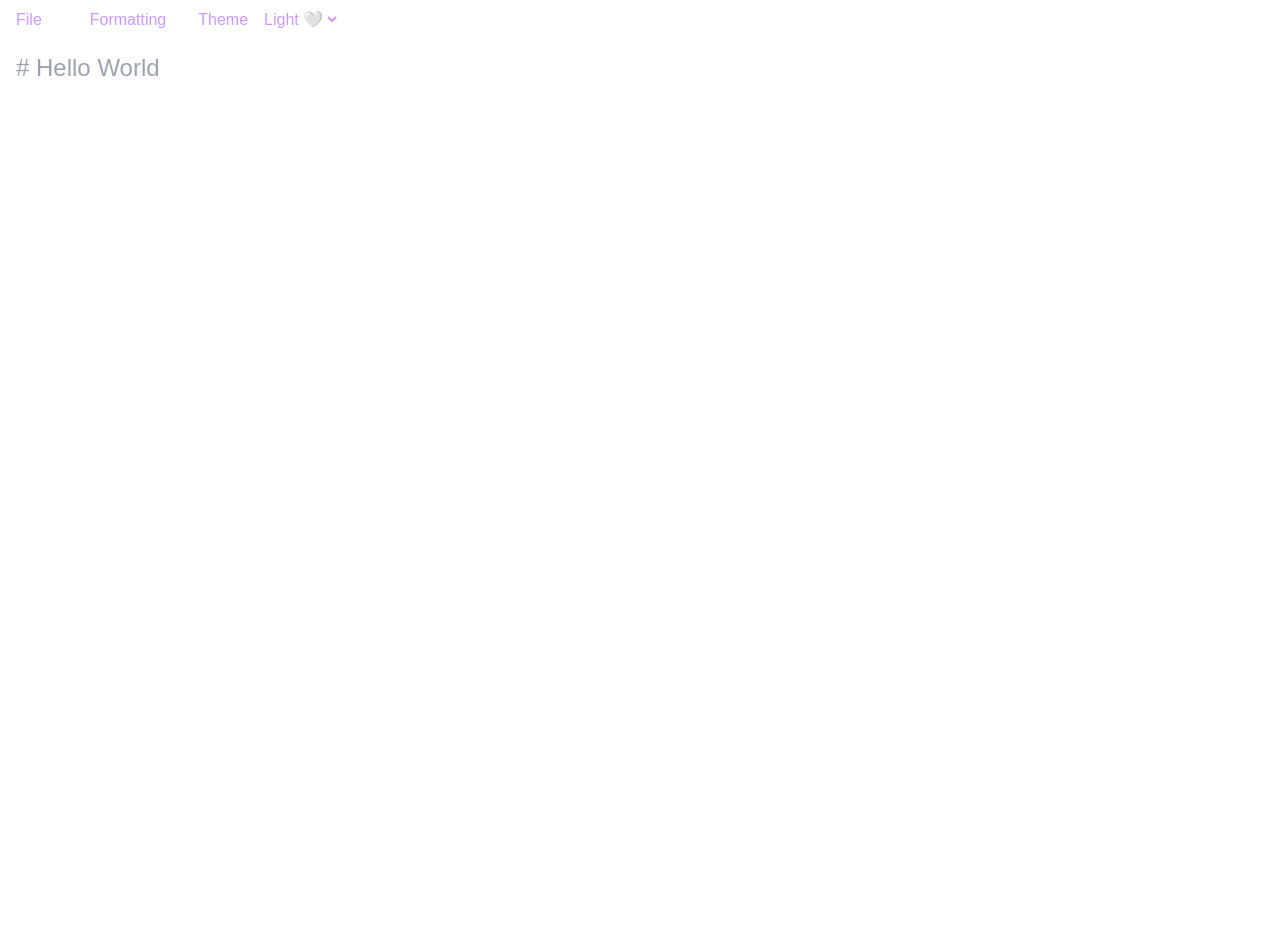
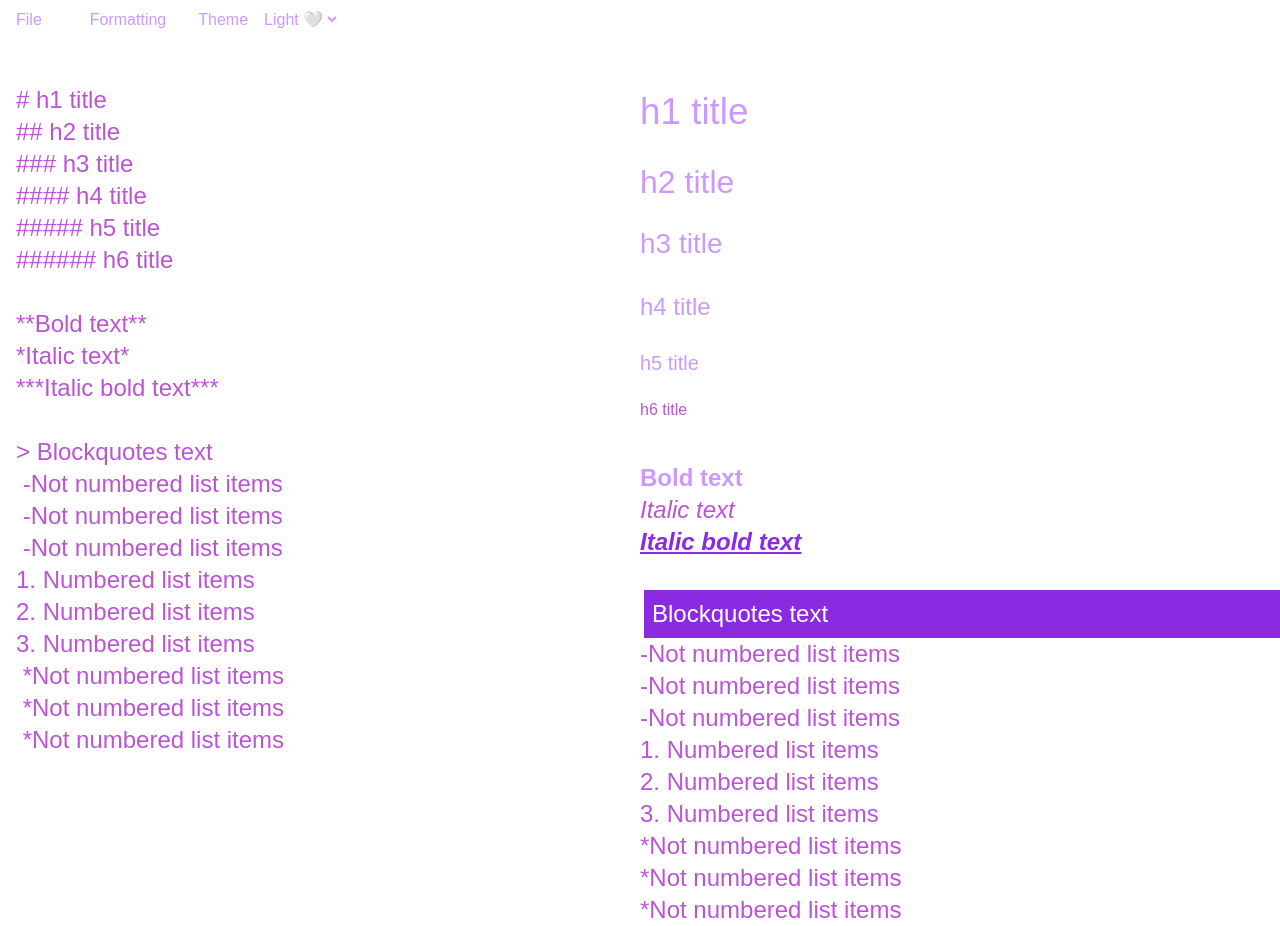
Before and after one commit to vasin-oleksii/MARKDOWN, a React (Vite) app: page / in a window 1280 px wide. Before the commit the page ends 800 px from the top, so only its background shows below. Built offline with nearby package versions, Linux system fonts and the light colour scheme.

Commit message:
renderBlockqutes

```diff
--- a/src/pages/home/board/Board.tsx
+++ b/src/pages/home/board/Board.tsx
@@ -3,7 +3,28 @@ import ShowBoard from "./showBoard/ShowBoard";
 import WriteBoard from "./writeBoard/WriteBoard";
 
 const Board = () => {
-  const [valueFromWriteBoard, setValueFromWriteBoard] = useState<string>("");
+  const [valueFromWriteBoard, setValueFromWriteBoard] = useState<string>(`
+# h1 title
+## h2 title
+### h3 title
+#### h4 title
+##### h5 title
+###### h6 title
+
+**Bold text**
+*Italic text*
+***Italic bold text***
+
+> Blockquotes text
+ -Not numbered list items
+ -Not numbered list items
+ -Not numbered list items
+1. Numbered list items
+2. Numbered list items
+3. Numbered list items
+ *Not numbered list items
+ *Not numbered list items
+ *Not numbered list items`);
 
   return (
     <div className="grid-cols-2 w-screen grid text-secondary h-full text-2xl">
--- /dev/null
+++ b/src/shared/func/markdownUtil/renderBlockquotes.tsx
@@ -0,0 +1,12 @@
+const renderBlockquotes = (text: string, index: number) => {
+  return (
+    <div
+      className="p-2 bg-cta border-l-4 border-cta-text text-cta-text"
+      key={index}
+    >
+      <blockquote>{text.slice(2)}</blockquote>
+    </div>
+  );
+};
+
+export default renderBlockquotes;
--- a/src/shared/func/renderMarkdown.tsx
+++ b/src/shared/func/renderMarkdown.tsx
@@ -1,3 +1,4 @@
+import renderBlockquotes from "./markdownUtil/renderBlockquotes";
 import renderFontStyles from "./markdownUtil/renderFontStyles";
 import renderHeaders from "./markdownUtil/renderHeaders";
 
@@ -8,9 +9,11 @@ const renderMarkdown = (text: string) => {
     if (line.match(/^(#{1,6})\s/)) {
       return renderHeaders(line, index);
     }
-
     if (line.match(/^(\*{1,3}).*(\*{1,3})$/)) {
       return renderFontStyles(line, index);
+    }
+    if (line.match(/^\>\s/)) {
+      return renderBlockquotes(line, index);
     }
     return <p key={index}>{line}</p>;
   });
```
